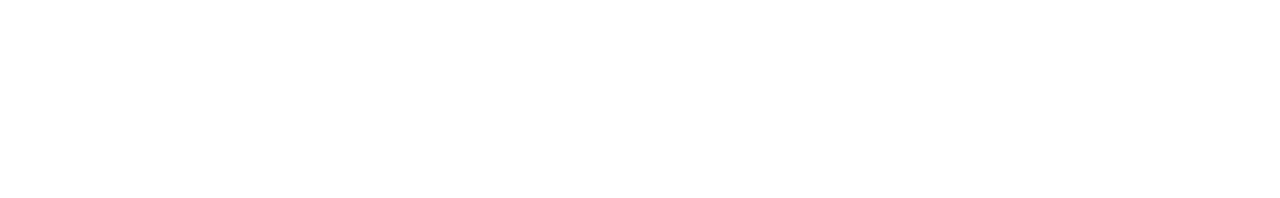
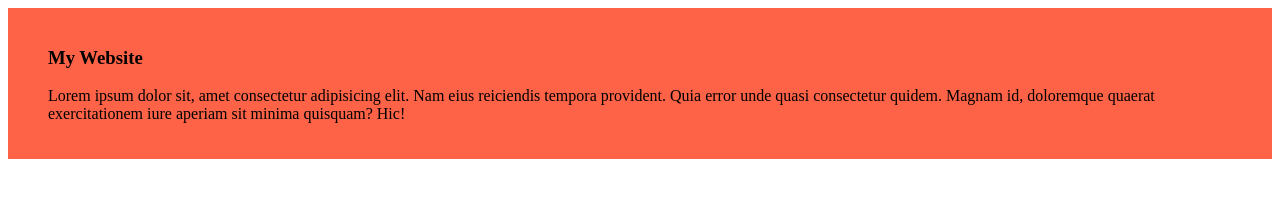
Before and after one commit to programmer-mugdho/testing-github, a plain HTML site: page index.html in a window 1280 px wide. Drawn offline with Linux system fonts and the light colour scheme.

Commit message:
CSS Added

```diff
--- a/index.html
+++ b/index.html
@@ -3,9 +3,13 @@
 <head>
     <meta charset="UTF-8">
     <meta name="viewport" content="width=device-width, initial-scale=1.0">
+    <link rel="stylesheet" href="./styles/index.css">
     <title>Testing Github</title>
 </head>
 <body>
-
+    <div class="blog">
+        <h3>My Website</h3>
+        <p>Lorem ipsum dolor sit, amet consectetur adipisicing elit. Nam eius reiciendis tempora provident. Quia error unde quasi consectetur quidem. Magnam id, doloremque quaerat exercitationem iure aperiam sit minima quisquam? Hic!</p>
+    </div>
 </body>
 </html>
--- /dev/null
+++ b/styles/index.css
@@ -0,0 +1,4 @@
+.blog {
+    background-color: tomato;
+    padding: 20px 40px;
+}
```
